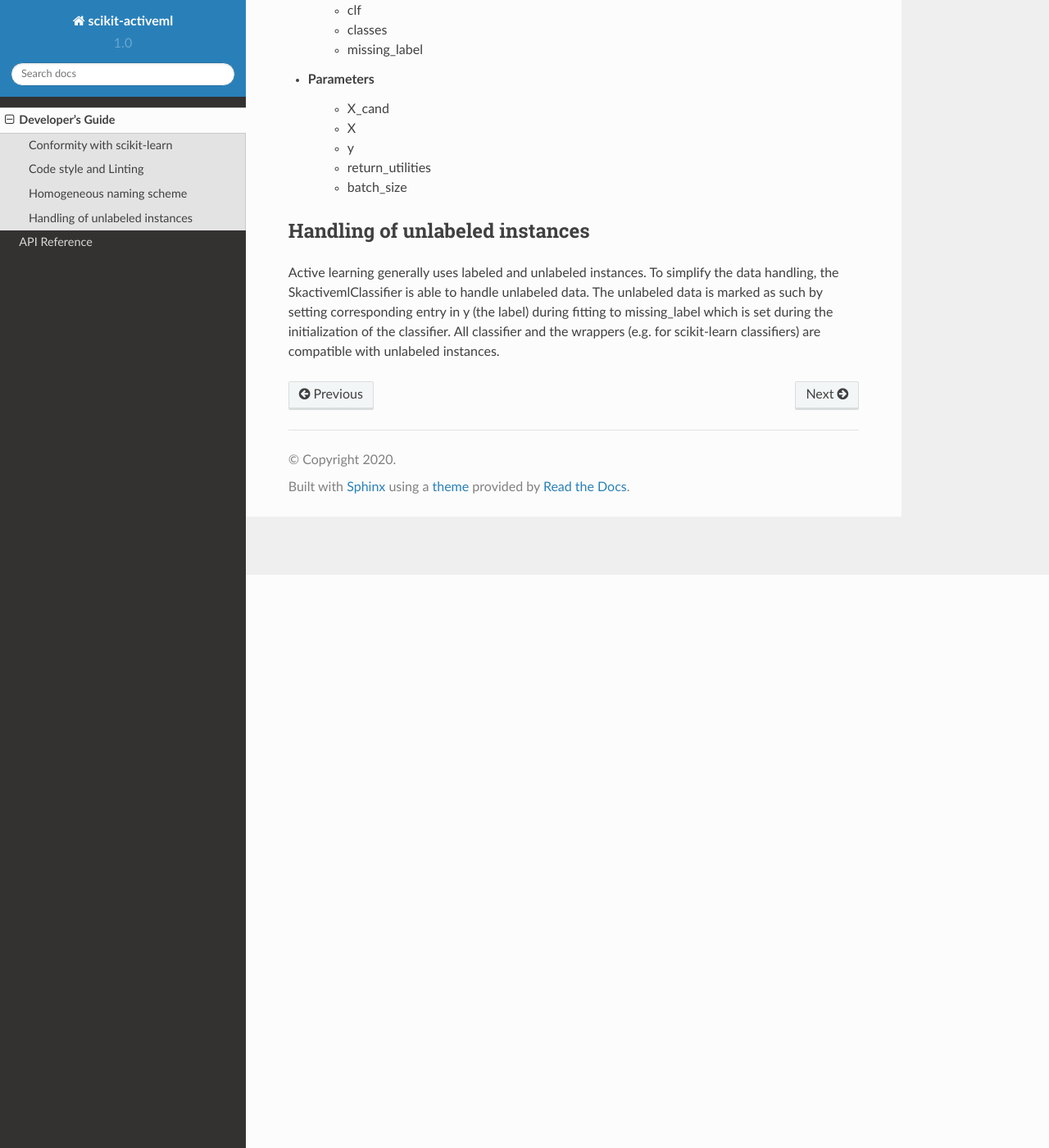
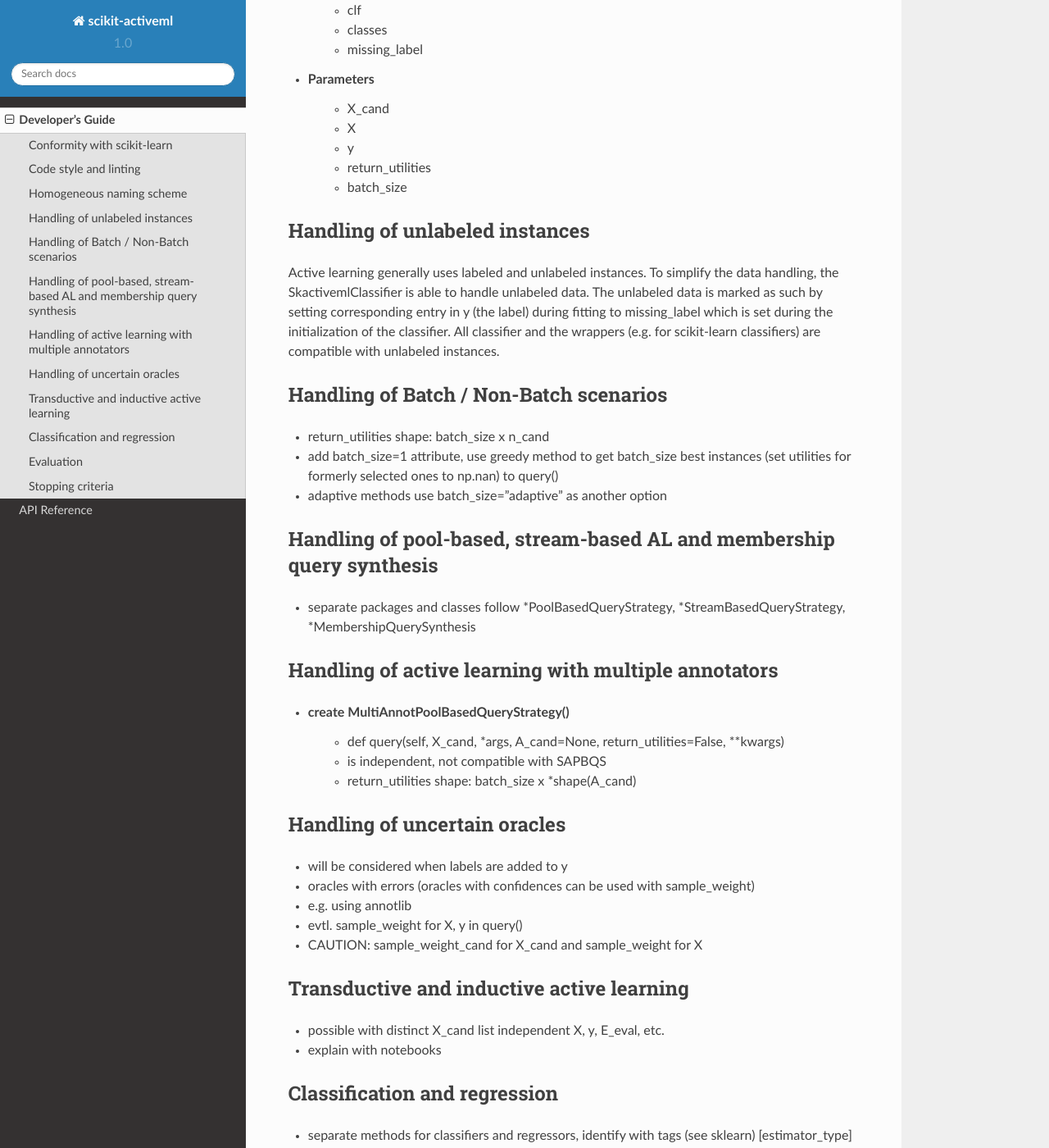
Before and after one commit to scikit-activeml/scikit-activeml, a Sphinx documentation site: the page built from docs/developers_guide.rst, in a window 1280 px wide and 1400 px high, scrolled down 699 px. Shown: the whole window at 82% size. Built offline with Sphinx 7.4.7 and the Read the Docs theme 2.0.0, drawn with Linux system fonts in a browser that asks for light colours; some of the changed text lies outside the part shown.

Commit message:
Add notes from discussion

```diff
--- a/docs/developers_guide.rst
+++ b/docs/developers_guide.rst
@@ -9,7 +9,7 @@ Conformity with scikit-learn
 ----------------------------
 As the selection streategies are inheriting from BaseEstimator, the selection strategies should conform to the initialization scheme proposed by scikit-learn, i.e., there shall be no code in the __init__ function besides storing the attributes. All verification and transformation of inputs shall be done in the query (i.e., fit in scikit-learn) function.
 
-Code style and Linting
+Code style and linting
 ----------------------
 As this library conforms to the convention of scikit-learn, the code should conform to `PEP 8 Sytle Guide for Python Code <https://www.python.org/dev/peps/pep-0008/>`_. For linting, the use of `flake8 <https://flake8.pycqa.org/en/latest/>`_ is recommended.
 
@@ -30,5 +30,47 @@ To simplify the use of this library, a homogeneous naming scheme is important. T
 
 Handling of unlabeled instances
 -------------------------------
+Active learning generally uses labeled and unlabeled instances. To simplify the data handling, the SkactivemlClassifier is able to handle unlabeled data. The unlabeled data is marked as such by setting corresponding entry in y (the label) during fitting to missing_label which is set during the initialization of the classifier. All classifier and the wrappers (e.g. for scikit-learn classifiers) are compatible with unlabeled instances.
 
-Active learning generally uses labeled and unlabeled instances. To simplify the data handling, the SkactivemlClassifier is able to handle unlabeled data. The unlabeled data is marked as such by setting corresponding entry in y (the label) during fitting to missing_label which is set during the initialization of the classifier. All classifier and the wrappers (e.g. for scikit-learn classifiers) are compatible with unlabeled instances.
+Handling of Batch / Non-Batch scenarios
+---------------------------------------
+* return_utilities shape: batch_size x n_cand
+* add batch_size=1 attribute, use greedy method to get batch_size best instances (set utilities for formerly selected ones to np.nan) to query()
+* adaptive methods use batch_size="adaptive" as another option
+
+Handling of pool-based, stream-based AL and membership query synthesis
+----------------------------------------------------------------------
+* separate packages and classes follow \*PoolBasedQueryStrategy, \*StreamBasedQueryStrategy, \*MembershipQuerySynthesis
+
+Handling of active learning with multiple annotators
+----------------------------------------------------
+* create MultiAnnotPoolBasedQueryStrategy()
+    * def query(self, X_cand, \*args, A_cand=None, return_utilities=False, \*\*kwargs)
+    * is independent, not compatible with SAPBQS
+    * return_utilities shape: batch_size x \*shape(A_cand)
+
+Handling of uncertain oracles
+-----------------------------
+* will be considered when labels are added to y
+* oracles with errors (oracles with confidences can be used with sample_weight)
+* e.g. using annotlib
+* evtl. sample_weight for X, y in query()
+* CAUTION: sample_weight_cand for X_cand and sample_weight for X
+
+Transductive and inductive active learning
+------------------------------------------
+* possible with distinct X_cand list independent X, y, E_eval, etc.
+* explain with notebooks
+
+Classification and regression
+-----------------------------
+* separate methods for classifiers and regressors, identify with tags (see sklearn) [estimator_type]
+
+Evaluation
+----------
+* extra package evaluation with some extra functions (visualization, etc.)
+
+Stopping criteria
+-----------------
+* extra package stopping
+* separate inductive from transductive?
```
